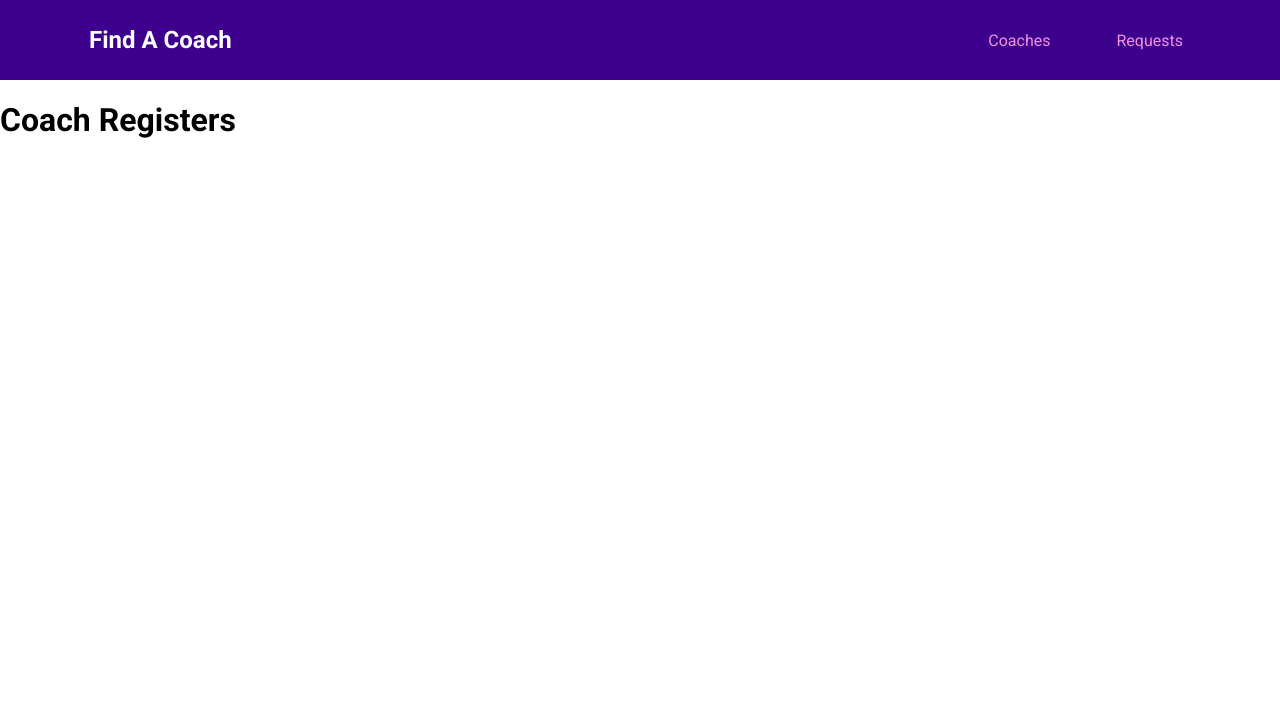
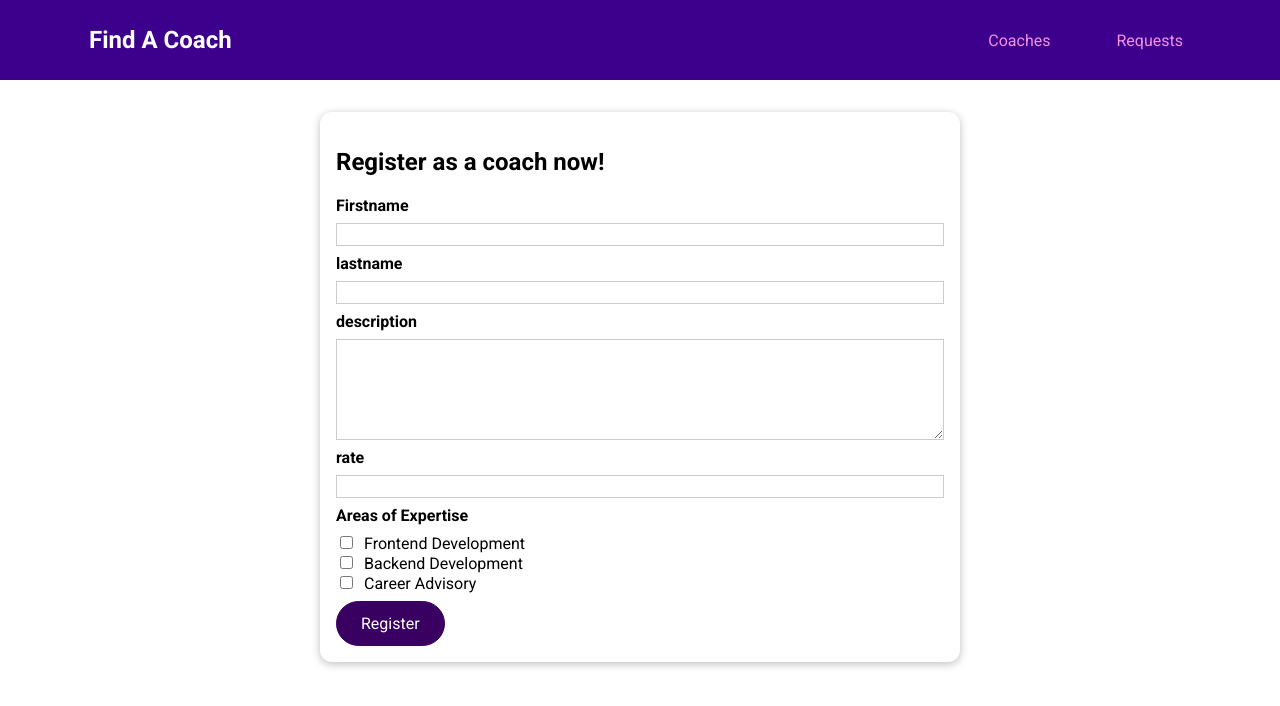
Before and after one commit to wahyualfarisi/v-coach-finder, a Vue app: page /register in a window 1280 px wide. Shown: the top 706 px of the page. Built offline with nearby package versions, Linux system fonts and the light colour scheme.

Commit message:
add form registration

```diff
--- /dev/null
+++ b/src/components/coaches/CoachForm.vue
@@ -0,0 +1,118 @@
+<template>
+    <form @submit.prevent="submitForm">
+        <div class="form-control">
+            <label for="firstname">Firstname</label>
+            <input type="text" id="firstname" v-model.trim="firstName" />
+        </div>
+        <div class="form-control">
+            <label for="lastname">lastname</label>
+            <input type="text" id="lastname" v-model.trim="lastName" />
+        </div>
+        <div class="form-control">
+            <label for="description">description</label>
+            <textarea name="description" id="description" v-model.trim="descriptions"  rows="5"></textarea>
+        </div>
+        <div class="form-control">
+            <label for="rate">rate</label>
+            <input type="number" id="rate" v-model.number="rate" />
+        </div>
+        <div class="form-control">
+            <h3>Areas of Expertise</h3>
+            <div>
+                <input type="checkbox" id="frontend" value="frontend" v-model="areas">
+                <label for="frontend">Frontend Development</label>
+            </div>
+            <div>
+                <input type="checkbox" id="backend" value="backend" v-model="areas">
+                <label for="backend">Backend Development</label>
+            </div>
+            <div>
+                <input type="checkbox" id="career" value="career" v-model="areas">
+                <label for="career">Career Advisory</label>
+            </div>
+        </div>
+        <base-button>Register</base-button>
+    </form>
+</template>
+<script>
+export default {
+    data(){
+        return {
+            firstName: '',
+            lastName: '',
+            descriptions: '',
+            rate: null,
+            areas: []
+        }
+    },
+    methods: {
+        submitForm(){
+            const formData = {
+                first: this.firstName,
+                last: this.lastName,
+                desc: this.descriptions,
+                rate: this.rate,
+                areas: this.areas
+            }
+            console.log( formData );
+        }
+    }
+}
+</script>
+
+<style scoped>
+.form-control {
+  margin: 0.5rem 0;
+}
+
+label {
+  font-weight: bold;
+  display: block;
+  margin-bottom: 0.5rem;
+}
+
+input[type='checkbox'] + label {
+  font-weight: normal;
+  display: inline;
+  margin: 0 0 0 0.5rem;
+}
+
+input,
+textarea {
+  display: block;
+  width: 100%;
+  border: 1px solid #ccc;
+  font: inherit;
+}
+
+input:focus,
+textarea:focus {
+  background-color: #f0e6fd;
+  outline: none;
+  border-color: #3d008d;
+}
+
+input[type='checkbox'] {
+  display: inline;
+  width: auto;
+  border: none;
+}
+
+input[type='checkbox']:focus {
+  outline: #3d008d solid 1px;
+}
+
+h3 {
+  margin: 0.5rem 0;
+  font-size: 1rem;
+}
+
+.invalid label {
+  color: red;
+}
+
+.invalid input,
+.invalid textarea {
+  border: 1px solid red;
+}
+</style>
--- a/src/pages/coaches/CoachRegisters.vue
+++ b/src/pages/coaches/CoachRegisters.vue
@@ -1,3 +1,17 @@
 <template>
-    <h1>Coach Registers</h1>
+    <section>
+        <base-card>
+            <h2>Register as a coach now!</h2>
+            <coach-form></coach-form>
+        </base-card>
+    </section>
 </template>
+
+<script>
+import CoachForm from './../../components/coaches/CoachForm.vue';
+export default {
+    components: {
+        CoachForm
+    }
+}
+</script>
```
